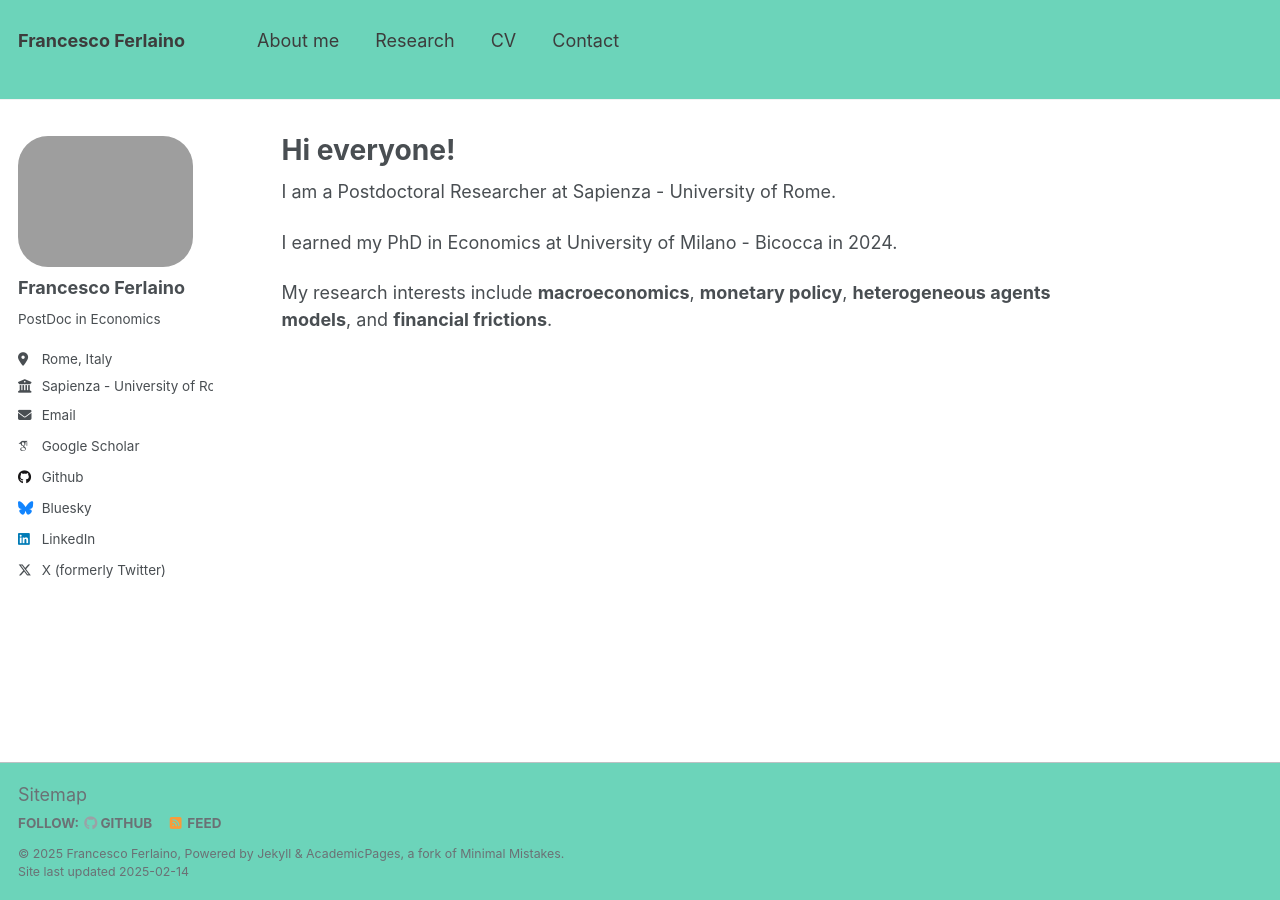
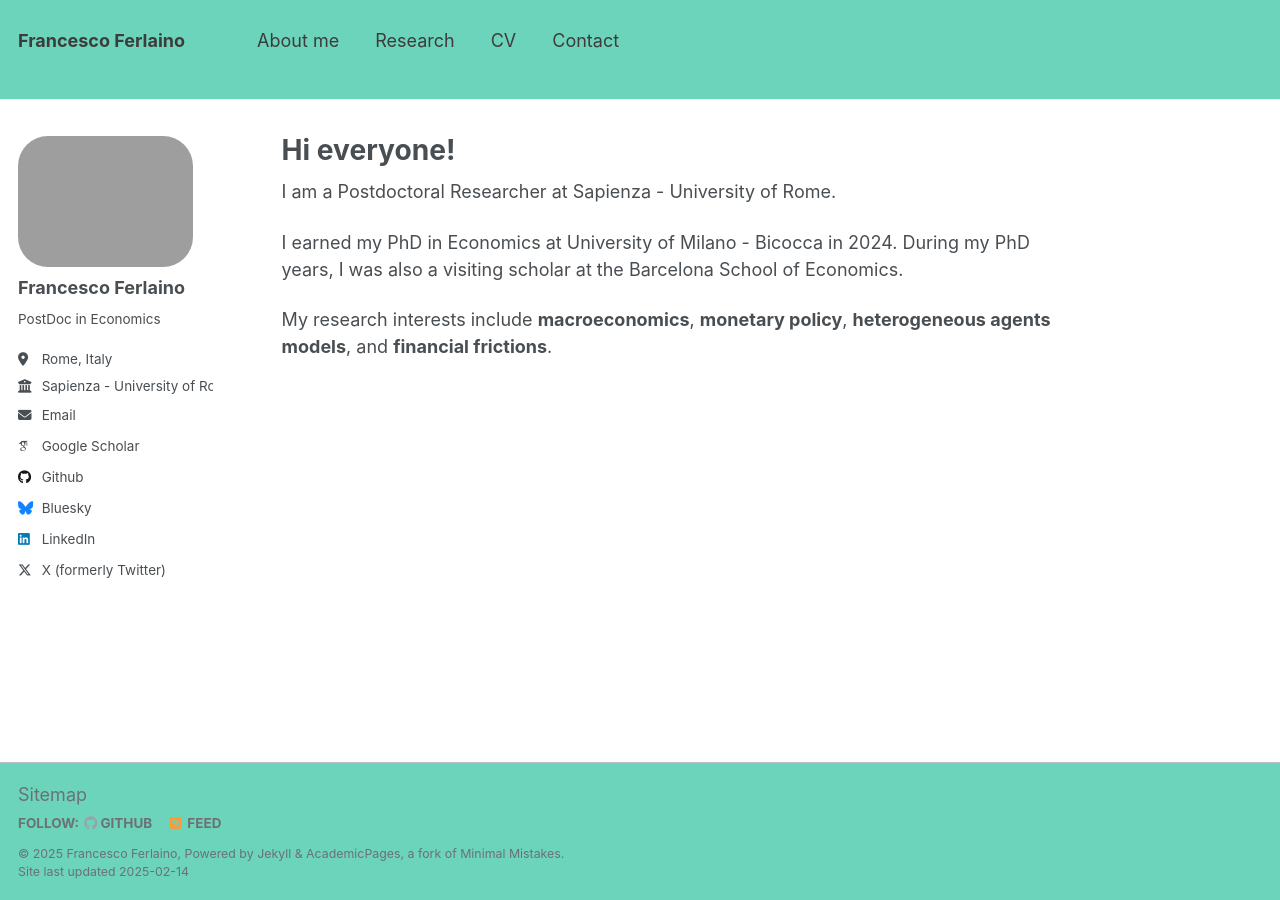
Before and after one commit to fraferla/fraferla.github.io, a Jekyll site: the page built from _pages/about.md, in a window 1280 px wide. Built offline with Jekyll 4.4.1, drawn with Linux system fonts in a browser that asks for light colours; some web fonts are replaced.

Commit message:
general_update

```diff
--- a/_pages/about.md
+++ b/_pages/about.md
@@ -7,8 +7,8 @@ redirect_from:
   - /about.html
 ---
 
-  I am a Postdoctoral Researcher at Sapienza - University of Rome.
+I am a Postdoctoral Researcher at Sapienza - University of Rome.
 
-I earned my PhD in Economics at University of Milano - Bicocca in 2024.
+I earned my PhD in Economics at University of Milano - Bicocca in 2024. During my PhD years, I was also a visiting scholar at the Barcelona School of Economics.
 
 My research interests include **macroeconomics**, **monetary policy**, **heterogeneous agents models**, and **financial frictions**.
```
Also changed, not shown: _pages/research.md (+1 -1 lines).
